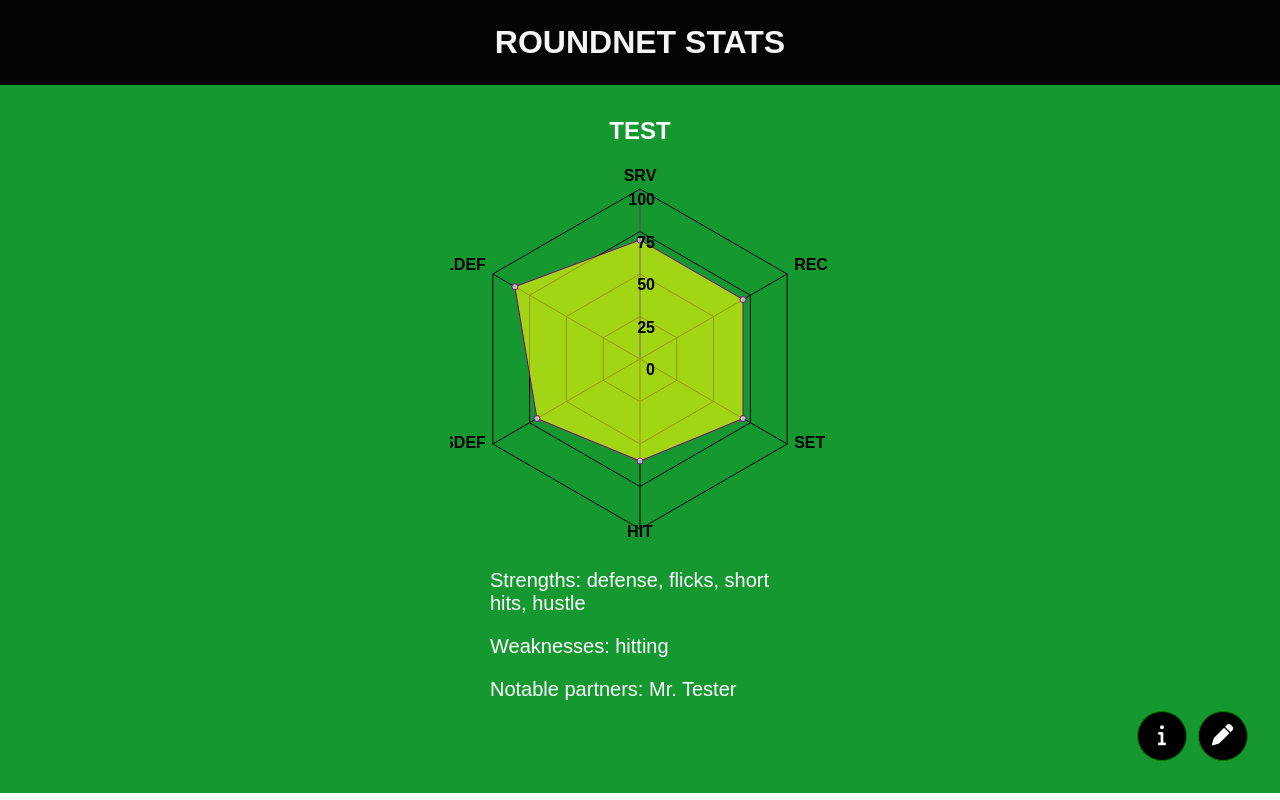
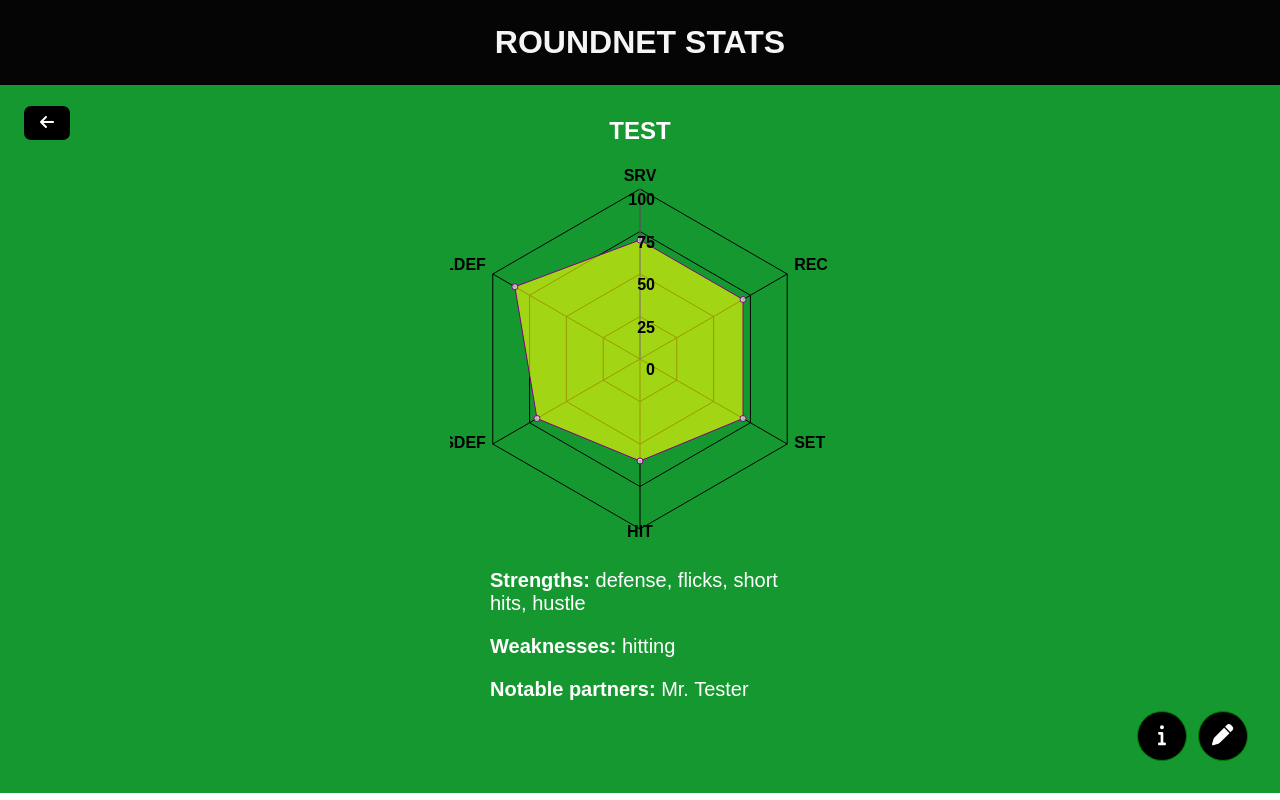
Before and after one commit to priegelsdev/roundnet-stats, a React (Vite) app: page / in a window 1280 px wide. Both pictures are taken after a click on the element "Test". Built offline with nearby package versions, Linux system fonts and the light colour scheme; a web font is replaced by a local one.

Commit message:
add back button with styling and functionality

```diff
--- a/src/App.jsx
+++ b/src/App.jsx
@@ -17,8 +17,12 @@ export default function Main() {
 
   // function to show player page/stats
   function showStats(id) {
-    console.log(playerData[id - 1])
     setPlayer(playerData[id - 1])
+  }
+
+  // function to return to main page
+  function backClick() {
+    setPlayer({})
   }
 
   let playerStats
@@ -35,6 +39,7 @@ export default function Main() {
       strengths = {player.strengths}
       weaknesses = {player.weaknesses}
       notablePartners = {player.notablePartners}
+      backClick = {backClick}
     />
   }
 
--- a/src/Player.jsx
+++ b/src/Player.jsx
@@ -2,6 +2,7 @@ import { Radar, RadarChart, PolarGrid, PolarAngleAxis, PolarRadiusAxis, Tooltip
 import { FontAwesomeIcon } from '@fortawesome/react-fontawesome'
 import { faInfo as fasInfo } from '@fortawesome/free-solid-svg-icons'
 import { faPen as fasPen } from '@fortawesome/free-solid-svg-icons'
+import { faArrowLeft as fasArrowLeft } from '@fortawesome/free-solid-svg-icons'
 
 export default function Player(props) {
 
@@ -17,6 +18,7 @@ export default function Player(props) {
   return (
 
     <div className="card-container" data-player={props.id}>
+      <button className="back-btn" onClick={props.backClick}><FontAwesomeIcon icon={fasArrowLeft} /></button>
 
       <h3 className="card-name">{props.name}</h3>
 
@@ -54,9 +56,9 @@ export default function Player(props) {
       <div className="card-details">
 
         <div className="card-individuals">
-          <p className="strengths">Strengths: {props.strengths.join(", ")}</p>
-          <p className="weaknesses">Weaknesses: {props.weaknesses.join(", ")}</p>
-          <p className="partners">Notable partners: {props.notablePartners.join(", ")}</p>
+          <p className="strengths"><b>Strengths:</b> {props.strengths.join(", ")}</p>
+          <p className="weaknesses"><b>Weaknesses:</b> {props.weaknesses.join(", ")}</p>
+          <p className="partners"><b>Notable partners:</b> {props.notablePartners.join(", ")}</p>
         </div>
 
       </div>
--- a/src/index.css
+++ b/src/index.css
@@ -30,7 +30,26 @@ header {
 
 /** CARD STYLING **/
 
+.back-btn {
+  position: absolute;
+  padding: 0.5em 1em;
+  left: 1.5em;
+  top: 1.3em;
+  border: 0;
+  border-radius: 7px;
+  background-color: black;
+  color: white;
+  font-size: 1rem;
+}
+
+@media (max-width: 380px) {
+  .back-btn {
+    left: 0.7em;
+  }
+}
+
 .card-container {
+  position: relative;
   padding: 2em;
   display: flex;
   flex-direction: column;
```
